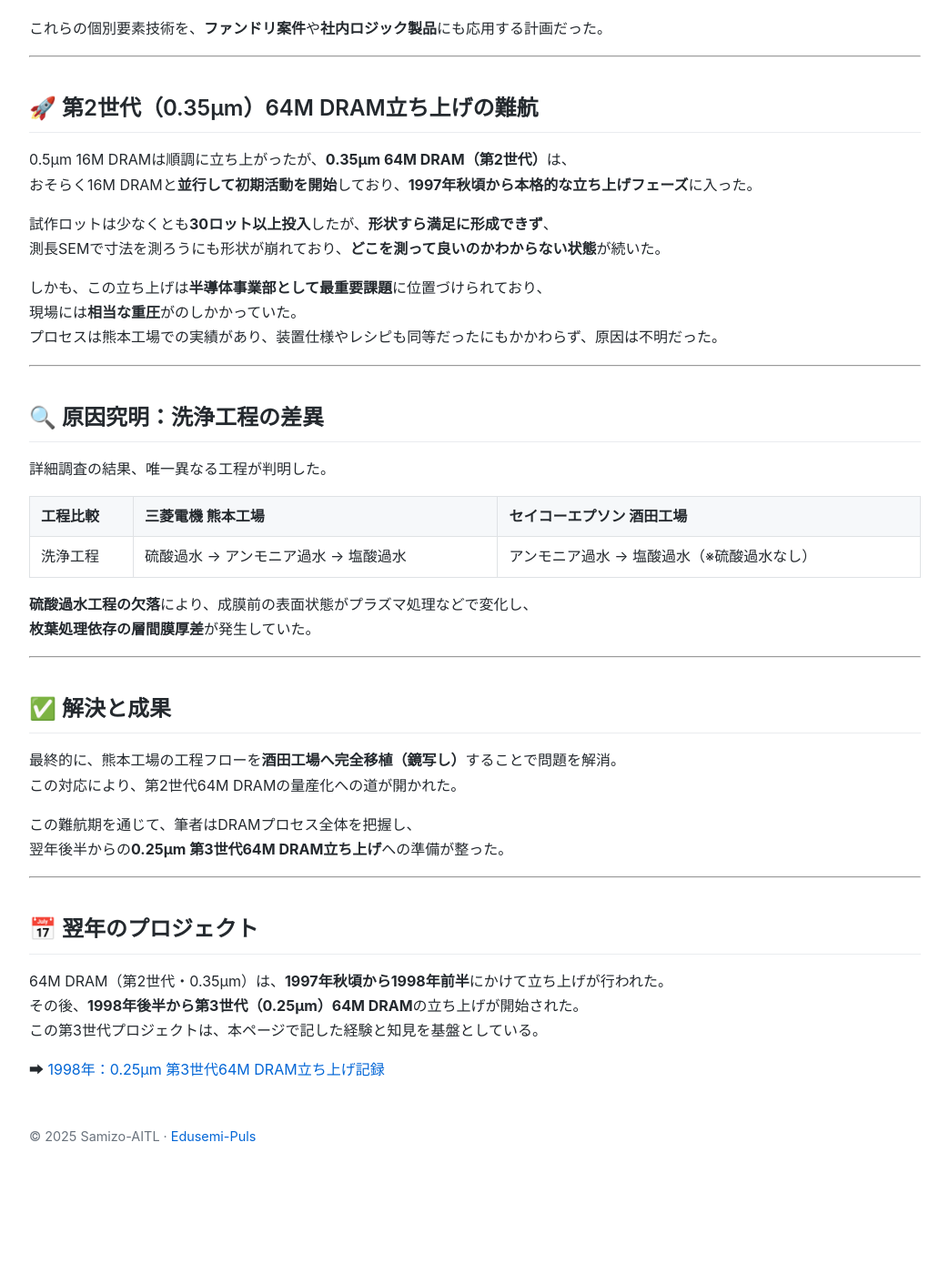
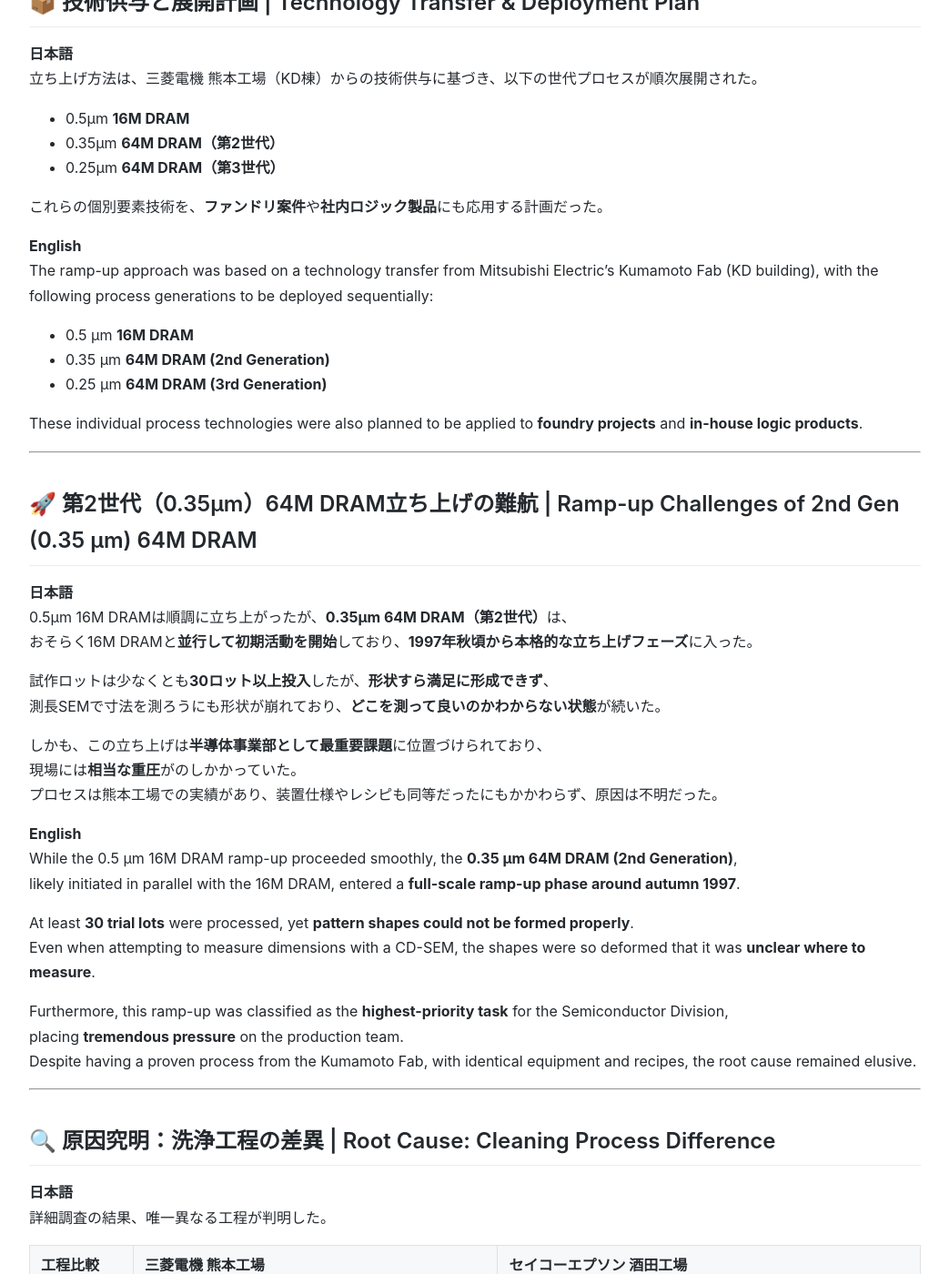
Before and after one commit to Samizo-AITL/Edusemi-Plus, a Jekyll site: the page built from archive/in1997/Epson_Sakata_8inch_Line.md, in a window 1280 px wide and 1400 px high, scrolled down 941 px. Shown: the whole window at 91% size, without its empty margins (118-1161 px from the left). Built offline with Jekyll 4.4.1, drawn with Linux system fonts in a browser that asks for light colours; before the commit the page ends 2249 px from its top, so only the background shows below that; some of the changed text lies outside the part shown.

Commit message:
Update Epson_Sakata_8inch_Line.md

```diff
--- a/archive/in1997/Epson_Sakata_8inch_Line.md
+++ b/archive/in1997/Epson_Sakata_8inch_Line.md
@@ -3,8 +3,6 @@
 title: "セイコーエプソン酒田事業所 8インチライン稼働と第2世代DRAM立ち上げ（1997）"
 description: "1997年、筆者のセイコーエプソン入社と酒田事業所配属。8インチライン立ち上げ、第2世代（0.35μm）64M DRAM量産化に向けた技術課題と突破の記録。"
 tags: ["DRAM", "半導体プロセス", "8インチライン", "歩留まり改善", "技術移管", "0.35μm"]
----
-
 ---
 
 # 🏭 セイコーエプソン酒田事業所 8インチライン稼働と第2世代DRAM立ち上げ（1997）
@@ -22,15 +20,21 @@
 
 ---
 
-## 🧭 背景と配属
+## 🧭 背景と配属 | Background & Assignment
 
+**日本語**
 1997年、筆者はセイコーエプソンに入社し、ゴールデンウィーク後に山形県の**酒田事業所**へ配属された。
 当時の酒田事業所は、**0.35μm世代ベースの8インチライン立ち上げ**を開始したばかりで、筆者はまず**スパッタ装置 Endura**の導入に関与した。
 
+**English**
+In 1997, the author joined Seiko Epson and was assigned to the **Sakata plant** in Yamagata Prefecture after the Golden Week holiday.
+At that time, Sakata Fab had just begun the **0.35 μm-based 8-inch production line ramp-up**, and the author was initially involved in the introduction of the **Endura sputtering tool**.
+
 ---
 
-## 📦 技術供与と展開計画
+## 📦 技術供与と展開計画 | Technology Transfer & Deployment Plan
 
+**日本語**
 立ち上げ方法は、三菱電機 熊本工場（KD棟）からの技術供与に基づき、以下の世代プロセスが順次展開された。
 
 - 0.5μm **16M DRAM**
@@ -39,10 +43,20 @@
 
 これらの個別要素技術を、**ファンドリ案件**や**社内ロジック製品**にも応用する計画だった。
 
+**English**
+The ramp-up approach was based on a technology transfer from Mitsubishi Electric’s Kumamoto Fab (KD building), with the following process generations to be deployed sequentially:
+
+- 0.5 μm **16M DRAM**
+- 0.35 μm **64M DRAM (2nd Generation)**
+- 0.25 μm **64M DRAM (3rd Generation)**
+
+These individual process technologies were also planned to be applied to **foundry projects** and **in-house logic products**.
+
 ---
 
-## 🚀 第2世代（0.35μm）64M DRAM立ち上げの難航
+## 🚀 第2世代（0.35μm）64M DRAM立ち上げの難航 | Ramp-up Challenges of 2nd Gen (0.35 μm) 64M DRAM
 
+**日本語**
 0.5μm 16M DRAMは順調に立ち上がったが、**0.35μm 64M DRAM（第2世代）**は、
 おそらく16M DRAMと**並行して初期活動を開始**しており、**1997年秋頃から本格的な立ち上げフェーズ**に入った。
 
@@ -53,10 +67,22 @@
 現場には**相当な重圧**がのしかかっていた。
 プロセスは熊本工場での実績があり、装置仕様やレシピも同等だったにもかかわらず、原因は不明だった。
 
+**English**
+While the 0.5 μm 16M DRAM ramp-up proceeded smoothly, the **0.35 μm 64M DRAM (2nd Generation)**,
+likely initiated in parallel with the 16M DRAM, entered a **full-scale ramp-up phase around autumn 1997**.
+
+At least **30 trial lots** were processed, yet **pattern shapes could not be formed properly**.
+Even when attempting to measure dimensions with a CD-SEM, the shapes were so deformed that it was **unclear where to measure**.
+
+Furthermore, this ramp-up was classified as the **highest-priority task** for the Semiconductor Division,
+placing **tremendous pressure** on the production team.
+Despite having a proven process from the Kumamoto Fab, with identical equipment and recipes, the root cause remained elusive.
+
 ---
 
-## 🔍 原因究明：洗浄工程の差異
+## 🔍 原因究明：洗浄工程の差異 | Root Cause: Cleaning Process Difference
 
+**日本語**
 詳細調査の結果、唯一異なる工程が判明した。
 
 | 工程比較 | 三菱電機 熊本工場 | セイコーエプソン 酒田工場 |
@@ -66,22 +92,48 @@
 **硫酸過水工程の欠落**により、成膜前の表面状態がプラズマ処理などで変化し、
 **枚葉処理依存の層間膜厚差**が発生していた。
 
+**English**
+Detailed investigation revealed the only difference in the process:
+
+| Step Comparison | Mitsubishi Kumamoto Fab | Seiko Epson Sakata Fab |
+|-----------------|-------------------------|------------------------|
+| Cleaning Process | H₂SO₄/H₂O₂ → NH₄OH/H₂O₂ → HCl/H₂O₂ | NH₄OH/H₂O₂ → HCl/H₂O₂ (**No H₂SO₄/H₂O₂ step**) |
+
+The **absence of the sulfuric acid/hydrogen peroxide (H₂SO₄/H₂O₂) step** altered the wafer surface condition before film deposition,
+leading to **plasma-induced surface changes** and **layer thickness variations dependent on single-wafer processing**.
+
 ---
 
-## ✅ 解決と成果
+## ✅ 解決と成果 | Resolution & Results
 
+**日本語**
 最終的に、熊本工場の工程フローを**酒田工場へ完全移植（鏡写し）**することで問題を解消。
 この対応により、第2世代64M DRAMの量産化への道が開かれた。
 
 この難航期を通じて、筆者はDRAMプロセス全体を把握し、
 翌年後半からの**0.25μm 第3世代64M DRAM立ち上げ**への準備が整った。
 
+**English**
+Ultimately, the problem was resolved by **fully replicating (mirror copying)** the Kumamoto Fab process flow at the Sakata Fab.
+This measure paved the way for mass production of the 2nd Generation 64M DRAM.
+
+Through this challenging period, the author gained a comprehensive understanding of the DRAM process,
+preparing for the **0.25 μm 3rd Generation 64M DRAM ramp-up** starting in the latter half of the following year.
+
 ---
 
-## 📅 翌年のプロジェクト
+## 📅 翌年のプロジェクト | Next Year’s Project
 
+**日本語**
 64M DRAM（第2世代・0.35μm）は、**1997年秋頃から1998年前半**にかけて立ち上げが行われた。
 その後、**1998年後半から第3世代（0.25μm）64M DRAM**の立ち上げが開始された。
 この第3世代プロジェクトは、本ページで記した経験と知見を基盤としている。
 
 ➡ [1998年：0.25μm 第3世代64M DRAM立ち上げ記録](archive/in1998/DRAM_Startup_64M_1998.md)
+
+**English**
+The 64M DRAM (2nd Gen, 0.35 μm) ramp-up took place from **autumn 1997 to the first half of 1998**.
+Subsequently, in the latter half of 1998, the **0.25 μm 3rd Generation 64M DRAM** ramp-up began.
+This 3rd Gen project was built on the experience and knowledge described on this page.
+
+➡ [1998: 0.25 μm 3rd Generation 64M DRAM Startup Record](archive/in1998/DRAM_Startup_64M_1998.md)
```
